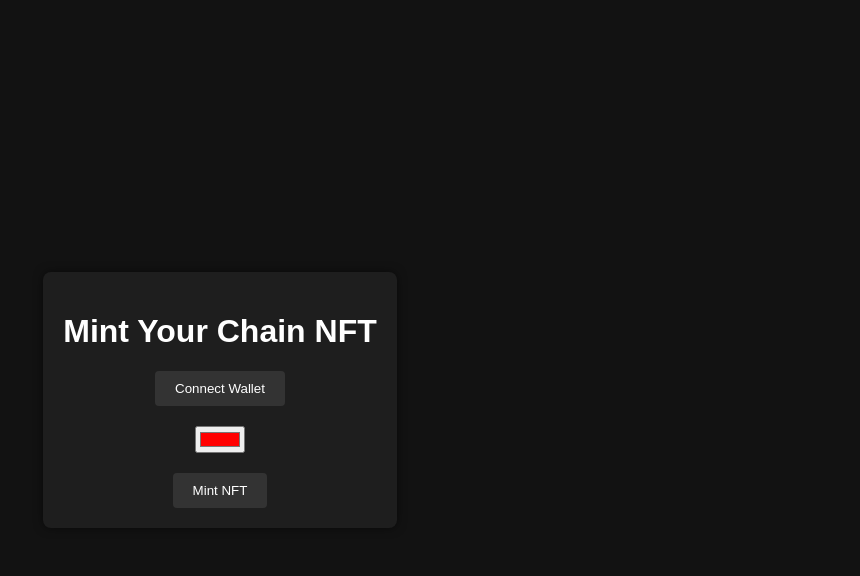
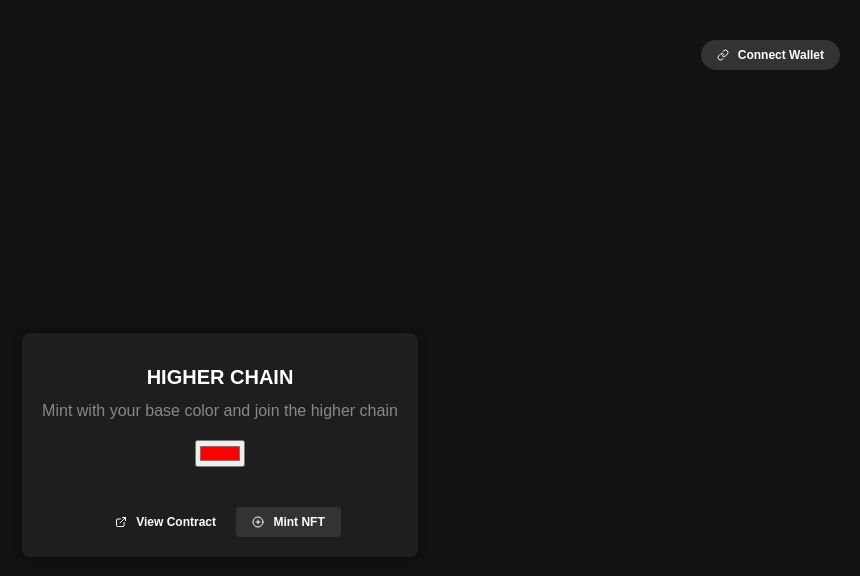
Before and after one commit to nishantrpai/higherchainweb, a plain HTML site: page index.html in a window 1280 px wide. Shown: the whole page, without its empty margins (420-1280 px from the left). Drawn offline with nearby package versions, Linux system fonts and the light colour scheme.

Commit message:
add wallet and other icons

```diff
--- a/index.html
+++ b/index.html
@@ -1,9 +1,12 @@
 <!DOCTYPE html>
 <html lang="en">
+
 <head>
   <meta charset="UTF-8">
   <meta name="viewport" content="width=device-width, initial-scale=1.0">
   <title>Chain NFT Minting</title>
+  <link rel="icon" href="/favicon.ico" type="image/x-icon">
+  <script src="https://unpkg.com/feather-icons"></script>
   <style>
     body {
       font-family: Arial, sans-serif;
@@ -12,49 +15,156 @@
       margin: 0;
       padding: 0;
       display: flex;
+      flex-direction: column;
+      min-height: 100vh;
+    }
+
+    header {
+      display: flex;
+      justify-content: flex-end;
+      padding: 20px;
+    }
+
+    h1 {
+      font-size: 20px;
+      font-weight: 700;
+    }
+
+    h2 {
+      font-size: 16px;
+      font-weight: 400;
+      color: #888888;
+    }
+
+    .container {
+      flex: 1;
+      display: flex;
       justify-content: center;
       align-items: center;
-            height: 100vh;
     }
-        .container {
+
+    .content {
       background-color: #1e1e1e;
       padding: 20px;
       border-radius: 8px;
       box-shadow: 0 0 10px rgba(0, 0, 0, 0.5);
       text-align: center;
     }
+
     .color-picker {
       margin: 20px 0;
     }
+
     .token-preview {
       margin-top: 20px;
     }
+
     .token-preview img {
       border-radius: 8px;
       border: 1px solid #333;
     }
 
     button {
+      display: flex;
+      gap: 5px;
       background-color: #333;
       color: white;
       border: none;
-            padding: 10px 20px;
+      padding: 8px 16px;
       border-radius: 4px;
       cursor: pointer;
+      font-size: 12px;
+      font-weight: 600;
+      margin-top: 20px;
+      display: inline-flex;
+      align-items: center;
+      transition: background-color 0.3s ease;
     }
 
+    button:hover {
+      background-color: #444;
+    }
 
+    svg {
+      margin-right: 4px;
+      width: 12px;
+      height: 12px;
+    }
+
+    #connectWallet {
+      display: flex;
+      align-items: center;
+      background-color: #333;
+      color: white;
+      border: none;
+      padding: 8px 16px;
+      border-radius: 20px;
+      cursor: pointer;
+      font-size: 12px;
+      font-weight: 600;
+    }
+
+    #connectWallet i {
+      margin-right: 6px;
+      width: 14px;
+      height: 14px;
+    }
+
+    #viewContract {
+      display: flex;
+      gap: 5px;
+      color: white;
+      border: none;
+      padding: 8px 16px;
+      border-radius: 4px;
+      cursor: pointer;
+      font-size: 12px;
+      font-weight: 600;
+      margin-top: 20px;
+      text-decoration: none;
+      display: inline-flex;
+      align-items: center;
+      transition: background-color 0.3s ease;
+    }
+
+    #viewContract:hover {
+      background-color: #222;
+    }
+
+    #viewContract i {
+      margin-right: 4px;
+      width: 14px;
+      height: 14px;
+    }
   </style>
 </head>
+
 <body>
+  <header>
+    <button id="connectWallet">
+      <i data-feather="link"></i>
+      <span>Connect Wallet</span>
+    </button>
+  </header>
   <div class="container">
-        <h1>Mint Your Chain NFT</h1>
+    <div class="content">
+      <h1>HIGHER CHAIN</h1>
+      <h2>Mint with your base color and join the higher chain</h2>
       <div class="token-preview" id="tokenPreview"></div>
-        <button id="connectWallet">Connect Wallet</button>
       <div class="color-picker">
         <input type="color" id="color" name="color" value="#ff0000">
       </div>
-        <button id="mintButton">Mint NFT</button>
+      <a href="https://base-sepolia.blockscout.com/address/0x5d514C2D05179e1C093B26693ECf372b92b2D2Aa?tab=contract"
+        target="_blank" id="viewContract">
+        <i data-feather="external-link"></i>
+        View Contract
+      </a>
+
+      <button id="mintButton">
+        <i data-feather="plus-circle"></i>
+        Mint NFT
+      </button>
+    </div>
   </div>
 
   <script src="https://cdn.jsdelivr.net/npm/web3/dist/web3.min.js"></script>
@@ -145,7 +255,8 @@
           }
           contract = new web3.eth.Contract(contractABI, contractAddress);
           alert('Wallet connected');
-                    document.getElementById('connectWallet').innerText = account;
+          document.getElementById('connectWallet').innerHTML = `<i data-feather="check-circle"></i><span>${account.slice(0, 6)}...${account.slice(-4)}</span>`;
+          feather.replace();
           displayLatestToken();
         } catch (error) {
           console.error(error);
@@ -177,7 +288,9 @@
         contract = new web3.eth.Contract(contractABI, contractAddress);
         displayLatestToken();
       }
+      feather.replace();
     });
   </script>
 </body>
+
 </html>
```
Lines whose indentation alone changed are shown as unchanged.
